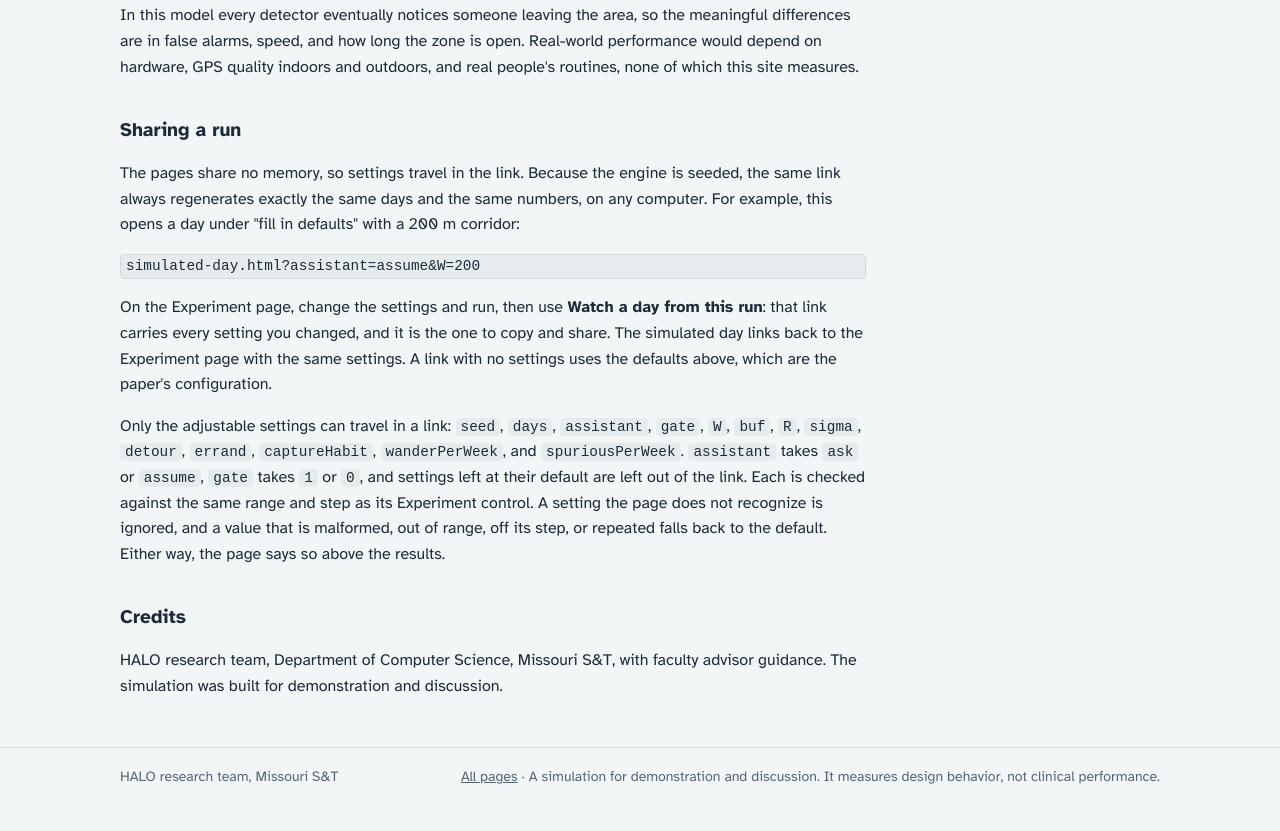
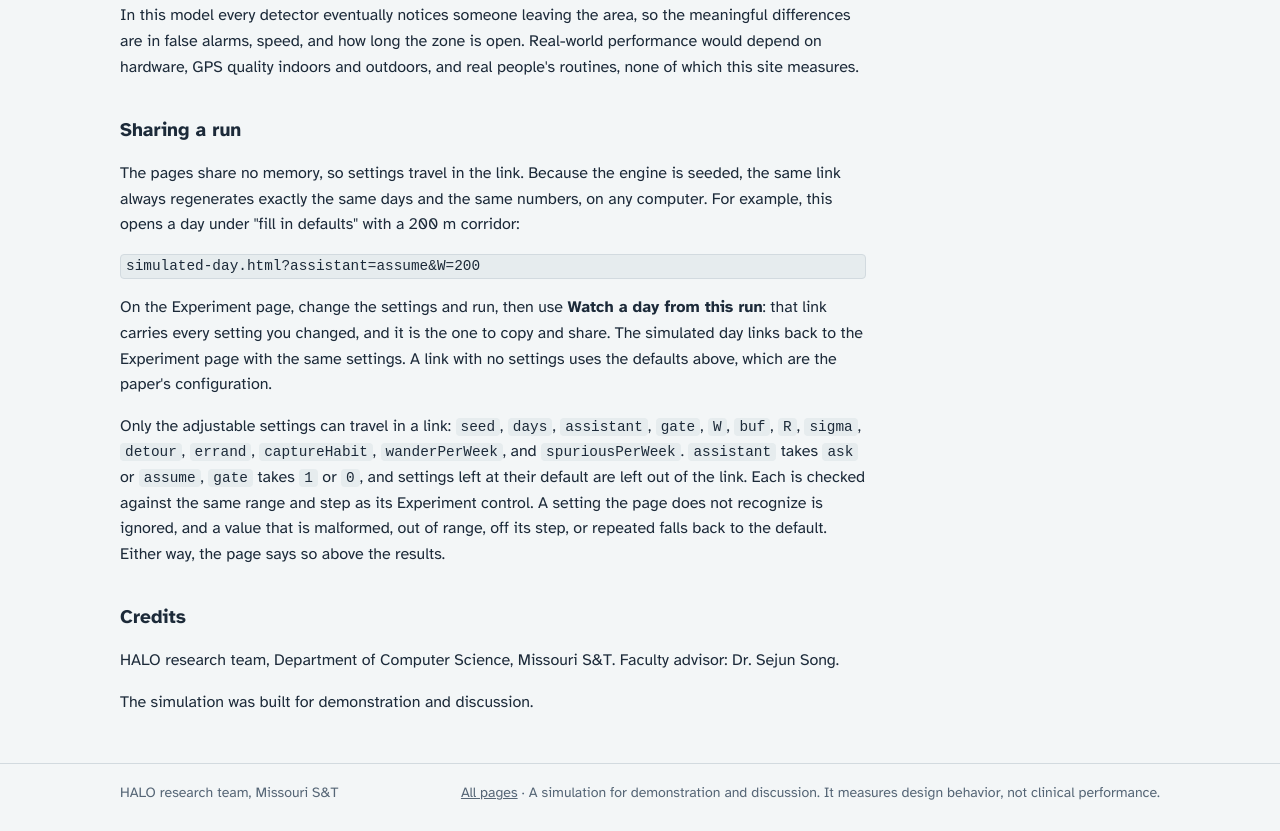
Before and after one commit to TSanf0rd/halo-simulator, a plain HTML site: page about.html in a window 1280 px wide. Shown: the part 4642-5473 px from the top of the page. Drawn offline with Linux system fonts and the light colour scheme.

Commit message:
pages: credit faculty advisor on about page, mark Preflight done (advisor agreed to be credited)
Co-Authored-By: Claude Opus 5.5 <noreply@anthropic.com>

```diff
--- a/about.html
+++ b/about.html
@@ -254,7 +254,8 @@ footer a{color:inherit}
       <p>Only the adjustable settings can travel in a link: <code>seed</code>, <code>days</code>, <code>assistant</code>, <code>gate</code>, <code>W</code>, <code>buf</code>, <code>R</code>, <code>sigma</code>, <code>detour</code>, <code>errand</code>, <code>captureHabit</code>, <code>wanderPerWeek</code>, and <code>spuriousPerWeek</code>. <code>assistant</code> takes <code>ask</code> or <code>assume</code>, <code>gate</code> takes <code>1</code> or <code>0</code>, and settings left at their default are left out of the link. Each is checked against the same range and step as its Experiment control. A setting the page does not recognize is ignored, and a value that is malformed, out of range, off its step, or repeated falls back to the default. Either way, the page says so above the results.</p>
 
       <h2 id="credits">Credits</h2>
-      <p>HALO research team, Department of Computer Science, Missouri S&amp;T, with faculty advisor guidance. The simulation was built for demonstration and discussion.</p>
+      <p>HALO research team, Department of Computer Science, Missouri S&amp;T. Faculty advisor: Dr. Sejun Song.</p>
+      <p>The simulation was built for demonstration and discussion.</p>
     </article>
   </div>
 </main>
```
Also changed, not shown: 1 other file.
